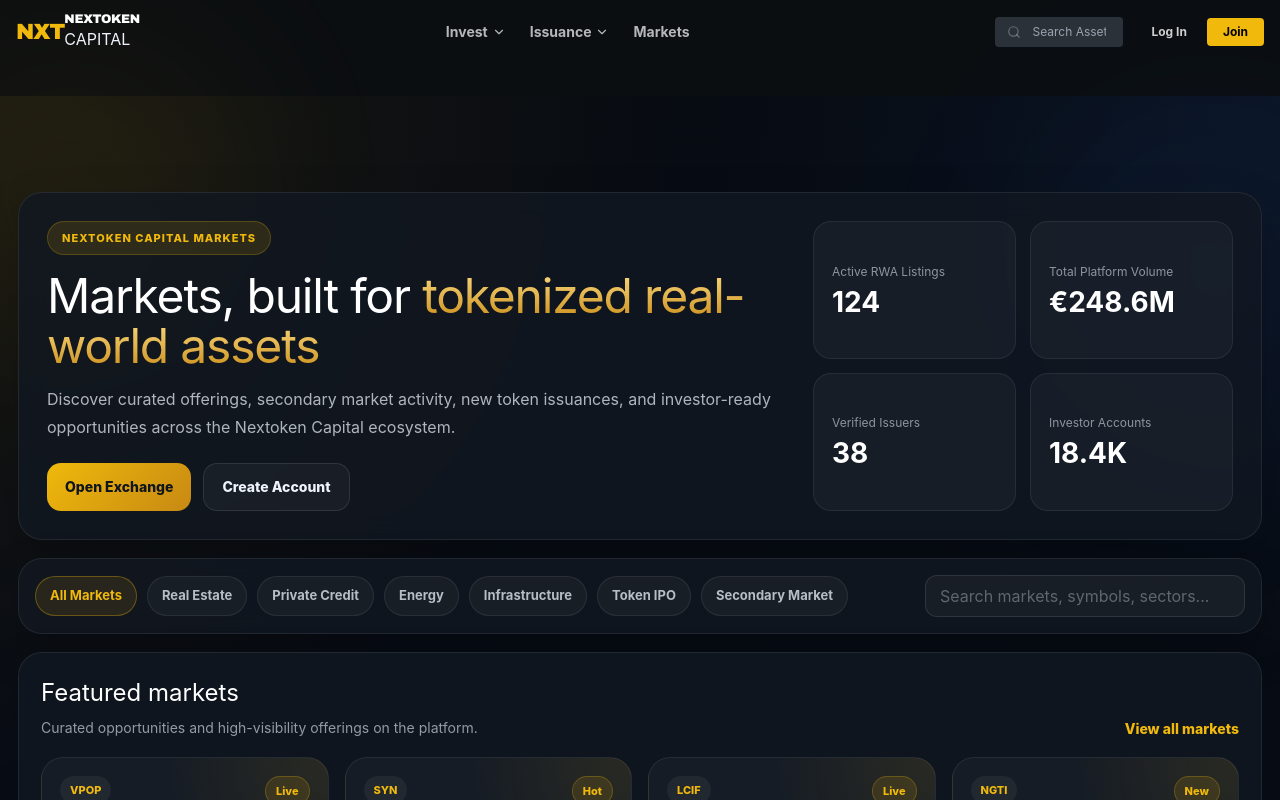
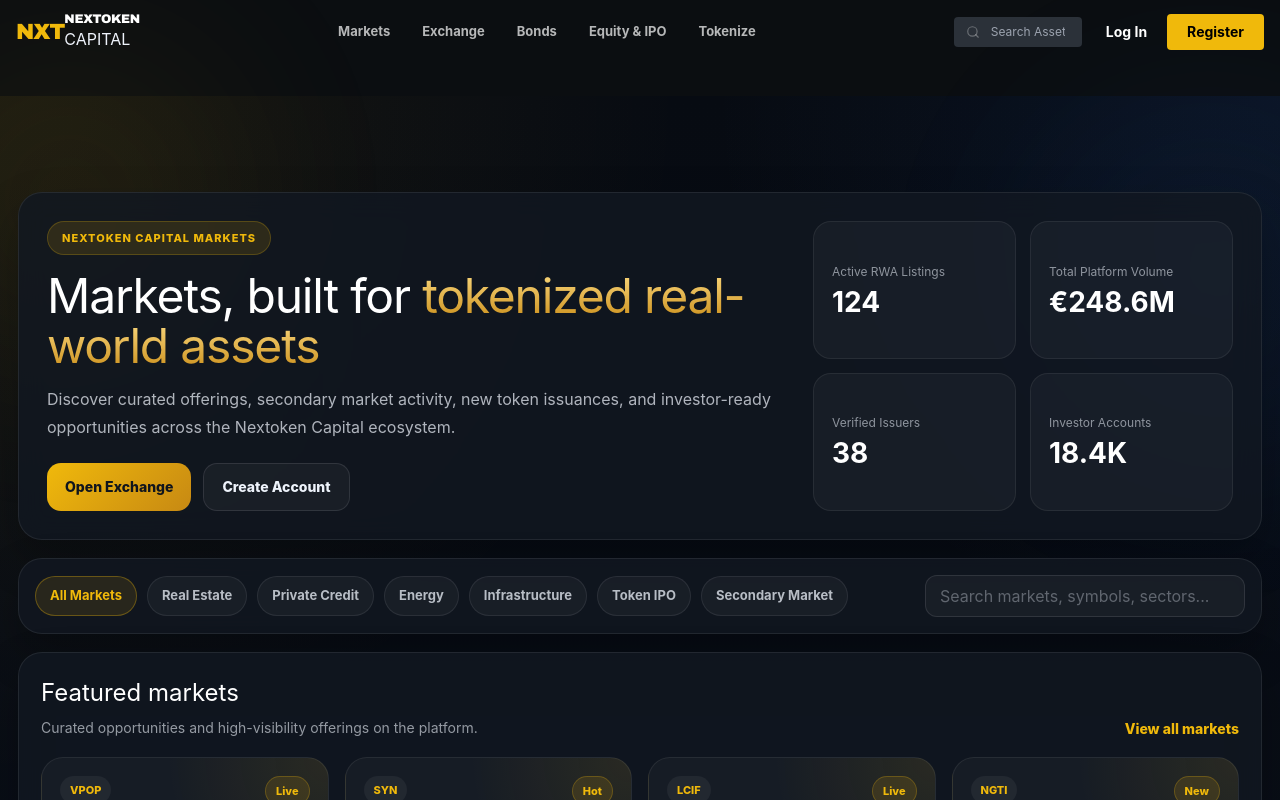
Before and after one commit to BIKASH907/nextoken-capital, a Next.js app: page /exchange in a window 1280 px wide. Shown: the top 800 px of the page. Built offline with nearby package versions, Linux system fonts and the light colour scheme.

Commit message:
fix: restore consistent logo and login styles across all pages

```diff
--- a/components/Header.tsx
+++ b/components/Header.tsx
@@ -12,10 +12,7 @@ import {
   TrendingUp,
   LayoutGrid,
   PieChart,
-  FileText,
-  Globe,
-  Bell,
-  UserCircle
+  FileText
 } from 'lucide-react';
 
 const Header = () => {
@@ -31,23 +28,11 @@ const Header = () => {
   const closeMenu = () => setIsMenuOpen(false);
 
   const navLinks = [
-    {
-      title: 'Invest',
-      items: [
-        { label: 'RWA Marketplace', desc: 'Real Estate & Agriculture', icon: Building2 },
-        { label: 'Bond Board', desc: 'Fixed Income & Corporate Bonds', icon: ShieldCheck },
-        { label: 'IPOs / Launchpad', desc: 'New Asset Offerings', icon: TrendingUp },
-      ]
-    },
-    {
-      title: 'Issuance',
-      items: [
-        { label: 'Tokenize Assets', desc: 'Digitalize your RWA', icon: LayoutGrid },
-        { label: 'Raise Capital', desc: 'Equity & Debt Financing', icon: PieChart },
-        { label: 'Documentation', desc: 'Legal & Technical Guides', icon: FileText },
-      ]
-    },
-    { title: 'Markets', link: '/markets' }
+    { title: 'Markets', link: '/markets' },
+    { title: 'Exchange', link: '/exchange' },
+    { title: 'Bonds', link: '/bonds' },
+    { title: 'Equity & IPO', link: '/equity' },
+    { title: 'Tokenize', link: '/tokenize' }
   ];
 
   return (
@@ -56,7 +41,7 @@ const Header = () => {
     }`}>
       <div className="max-w-[1440px] mx-auto px-4 h-16 flex items-center justify-between">
 
-        {/* --- LOGO: IDENTICAL TO HOME PAGE --- */}
+        {/* --- LOGO SECTION (Exact Match to Image 4 & 6) --- */}
         <Link href="/" className="flex items-center no-underline group">
           <div className="logo-nxt">NXT</div>
           <div className="logo-sep"></div>
@@ -66,31 +51,20 @@ const Header = () => {
           </div>
         </Link>
 
-        {/* --- DESKTOP NAVIGATION --- */}
-        <nav className="hidden lg:flex items-center gap-6">
-          {navLinks.map((menu) => (
-            <div key={menu.title} className="relative group py-5">
-              <button className="flex items-center gap-1 text-white/70 hover:text-gold text-sm font-bold transition-colors">
-                {menu.title} {menu.items && <ChevronDown size={14} />}
-              </button>
-              {menu.items && (
-                <div className="absolute top-full left-0 w-80 bg-[#1E2329] border border-white/10 rounded-xl shadow-2xl p-3 hidden group-hover:grid grid-cols-1 gap-1">
-                  {menu.items.map((item) => (
-                    <a key={item.label} href="#" className="flex items-start gap-3 p-3 rounded-lg hover:bg-[#2B3139] transition-colors">
-                      <item.icon size={18} className="text-gold mt-0.5" />
-                      <div>
-                        <p className="text-white font-bold text-xs">{item.label}</p>
-                        <p className="text-white/40 text-[10px]">{item.desc}</p>
-                      </div>
-                    </a>
-                  ))}
-                </div>
-              )}
-            </div>
+        {/* --- DESKTOP NAVIGATION (Exact Match to Image 6) --- */}
+        <nav className="hidden lg:flex items-center gap-8">
+          {navLinks.map((item) => (
+            <Link
+              key={item.title}
+              href={item.link}
+              className="text-white/70 hover:text-white text-[13px] font-bold transition-colors no-underline"
+            >
+              {item.title}
+            </Link>
           ))}
         </nav>
 
-        {/* --- RIGHT SECTION: LOGIN/JOIN COLORS PRESERVED --- */}
+        {/* --- RIGHT TOOLS: LOGIN & REGISTER (Exact Match to Image 6) --- */}
         <div className="flex items-center gap-4">
           <div className="hidden sm:flex relative group">
             <Search className="absolute left-3 top-1/2 -translate-y-1/2 text-white/30" size={14} />
@@ -101,12 +75,16 @@ const Header = () => {
             />
           </div>
 
-          <div className="flex items-center gap-2">
-            {/* Login button: Keep same font size and color from your global styles */}
-            <button className="hidden sm:block text-white/80 hover:text-white text-xs font-bold px-3">Log In</button>
+          <div className="flex items-center gap-3">
+            {/* Log In Button: Same font size and color as Image 6 */}
+            <button className="hidden sm:block text-white font-bold text-sm px-2 hover:text-gold transition-colors">
+              Log In
+            </button>
 
-            {/* Join button: Exact Gold color #F0B90B */}
-            <button className="btn-gold px-4 py-1.5 rounded text-xs font-bold">Join</button>
+            {/* Register Button: Exact Gold/Yellow color from Image 6 */}
+            <button className="bg-[#F0B90B] text-black px-5 py-2 rounded text-sm font-bold hover:bg-[#fcd535] transition-all">
+              Register
+            </button>
 
             {/* MOBILE HAMBURGER */}
             <button
@@ -119,32 +97,25 @@ const Header = () => {
         </div>
       </div>
 
-      {/* --- MOBILE MENU --- */}
+      {/* --- MOBILE OVERLAY MENU --- */}
       <div className={`lg:hidden fixed inset-0 top-16 bg-[#0B0E11] z-[-1] transition-transform duration-300 ${isMenuOpen ? 'translate-x-0' : 'translate-x-full'}`}>
         <div className="flex flex-col p-6 gap-8 h-full overflow-y-auto">
-          {navLinks.map((menu) => (
-            <div key={menu.title} className="flex flex-col gap-4">
-              <h3 className="text-gold text-xs font-black uppercase tracking-[3px] opacity-60">{menu.title}</h3>
-              {menu.items ? (
-                <div className="grid grid-cols-1 gap-5 pl-2">
-                  {menu.items.map((item) => (
-                    <a key={item.label} href="#" onClick={closeMenu} className="flex items-center gap-4">
-                      <div className="p-2 bg-[#1E2329] rounded">
-                        <item.icon size={20} className="text-white/60" />
-                      </div>
-                      <span className="text-white font-bold text-sm">{item.label}</span>
-                    </a>
-                  ))}
-                </div>
-              ) : (
-                <Link href={menu.link || '#'} onClick={closeMenu} className="text-white font-bold text-lg pl-2">Markets</Link>
-              )}
-            </div>
-          ))}
+          <nav className="flex flex-col gap-6">
+            {navLinks.map((item) => (
+              <Link
+                key={item.title}
+                href={item.link}
+                onClick={closeMenu}
+                className="text-white font-bold text-lg border-b border-white/5 pb-2 no-underline"
+              >
+                {item.title}
+              </Link>
+            ))}
+          </nav>
 
-          <div className="mt-auto pt-6 flex flex-col gap-3 border-t border-white/5 pb-10">
-            <button className="btn-dark w-full py-3 rounded font-bold text-white/80">Log In</button>
-            <button className="btn-gold w-full py-3 rounded font-bold">Join Now</button>
+          <div className="mt-auto pt-6 flex flex-col gap-3 pb-10">
+            <button className="w-full py-3 rounded font-bold border border-white/10 text-white">Log In</button>
+            <button className="bg-[#F0B90B] text-black w-full py-3 rounded font-bold">Register Now</button>
           </div>
         </div>
       </div>
```
